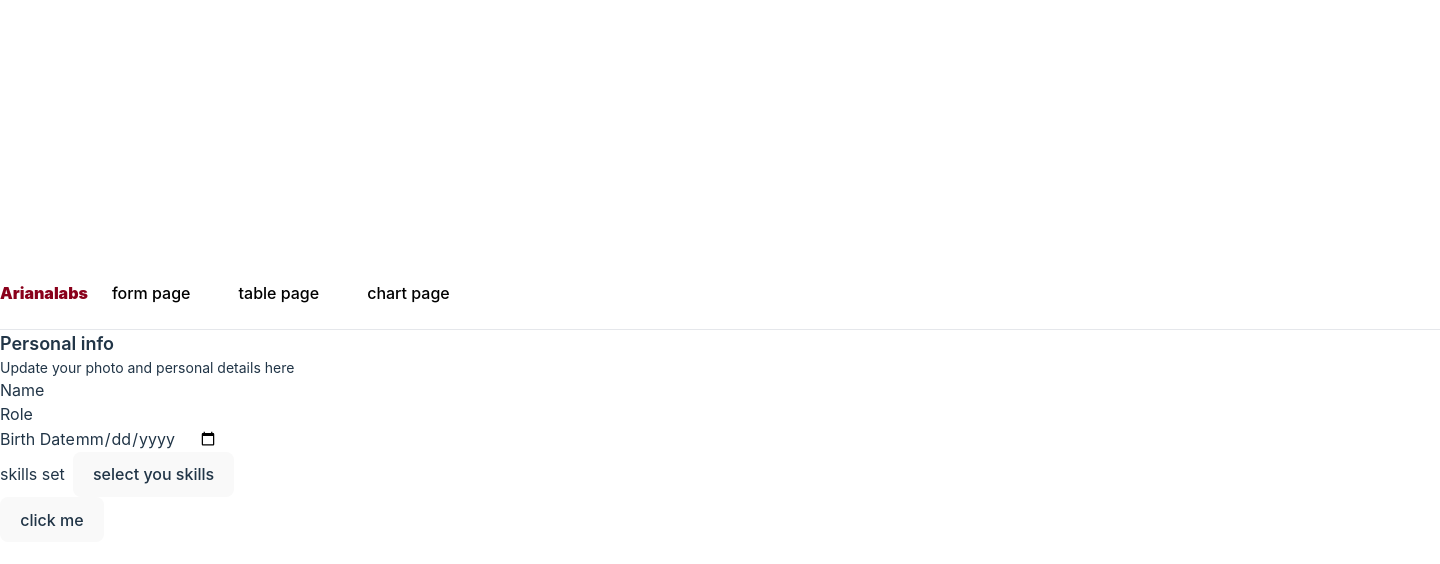
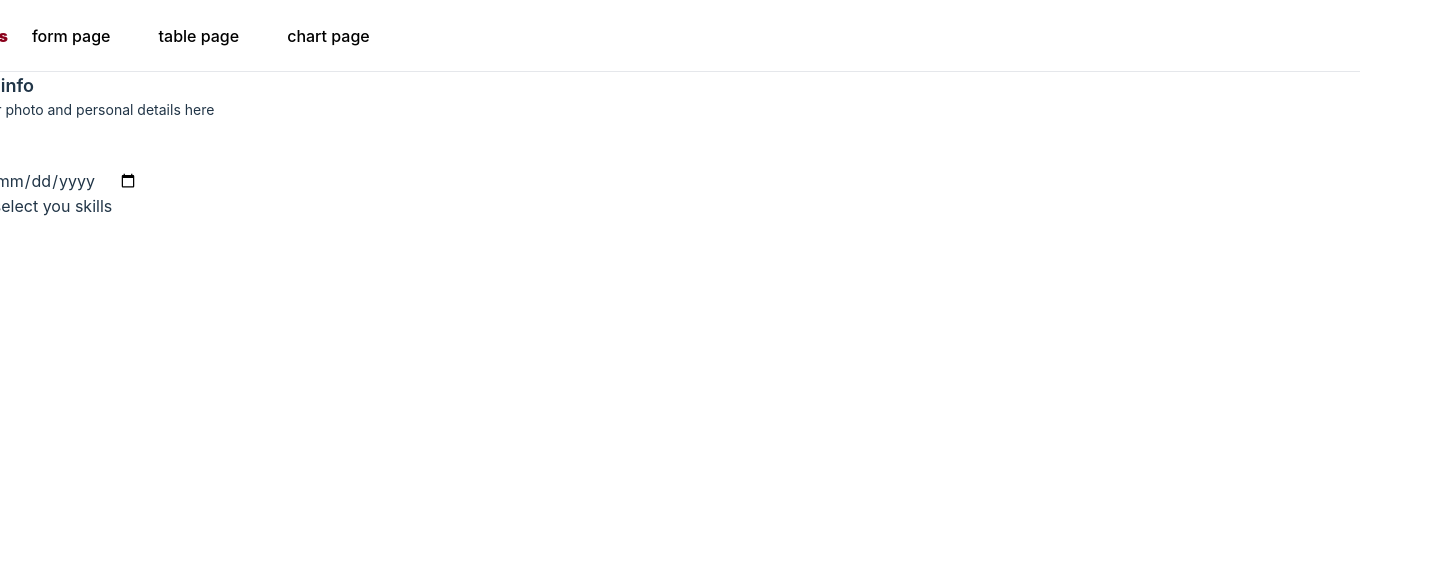
Before and after one commit to SaharGhadampoorHafezi/ariana-code-challenge, a React (Vite) app: page / in a window 1280 px wide. Shown: the top 564 px of the page, 1440 px wide, since content can reach past the window. Built offline with nearby package versions, Linux system fonts and the light colour scheme.

Commit message:
delete unecessary styles

```diff
--- a/src/index.css
+++ b/src/index.css
@@ -29,7 +29,7 @@ a:hover {
 
 body {
   margin: 0;
-  display: flex;
+  /* display: flex; */
   place-items: center;
   min-width: 320px;
   min-height: 100vh;
@@ -40,7 +40,7 @@ h1 {
   line-height: 1.1;
 }
 
-button {
+/* button {
   border-radius: 8px;
   border: 1px solid transparent;
   padding: 0.6em 1.2em;
@@ -50,13 +50,13 @@ button {
   background-color: #1a1a1a;
   cursor: pointer;
   transition: border-color 0.25s;
-}
+} */
 button:hover {
-  border-color: #646cff;
+  /* border-color: #646cff; */
 }
 button:focus,
 button:focus-visible {
-  outline: 4px auto -webkit-focus-ring-color;
+  /* outline: 4px auto -webkit-focus-ring-color; */
 }
 
 @media (prefers-color-scheme: light) {
@@ -68,6 +68,6 @@ button:focus-visible {
     color: #747bff;
   }
   button {
-    background-color: #f9f9f9;
+    /* background-color: #f9f9f9; */
   }
 }
```
